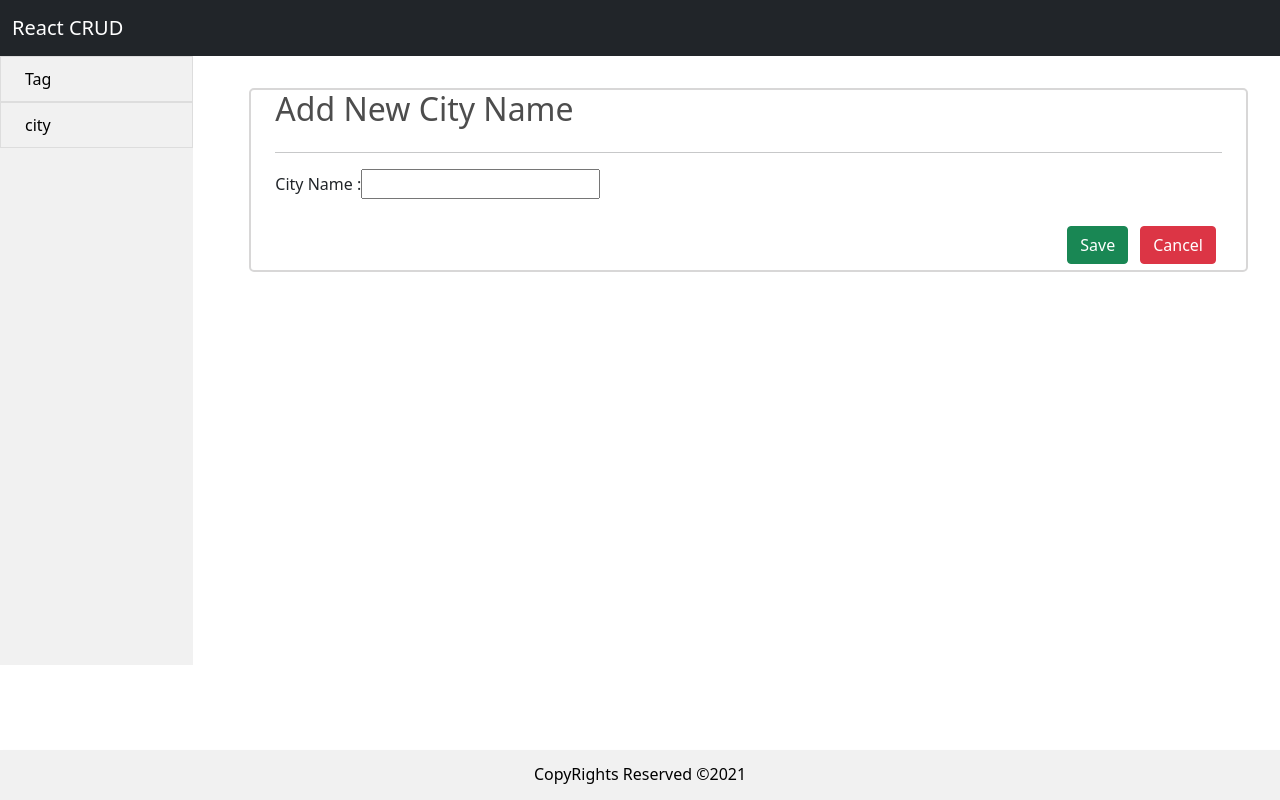
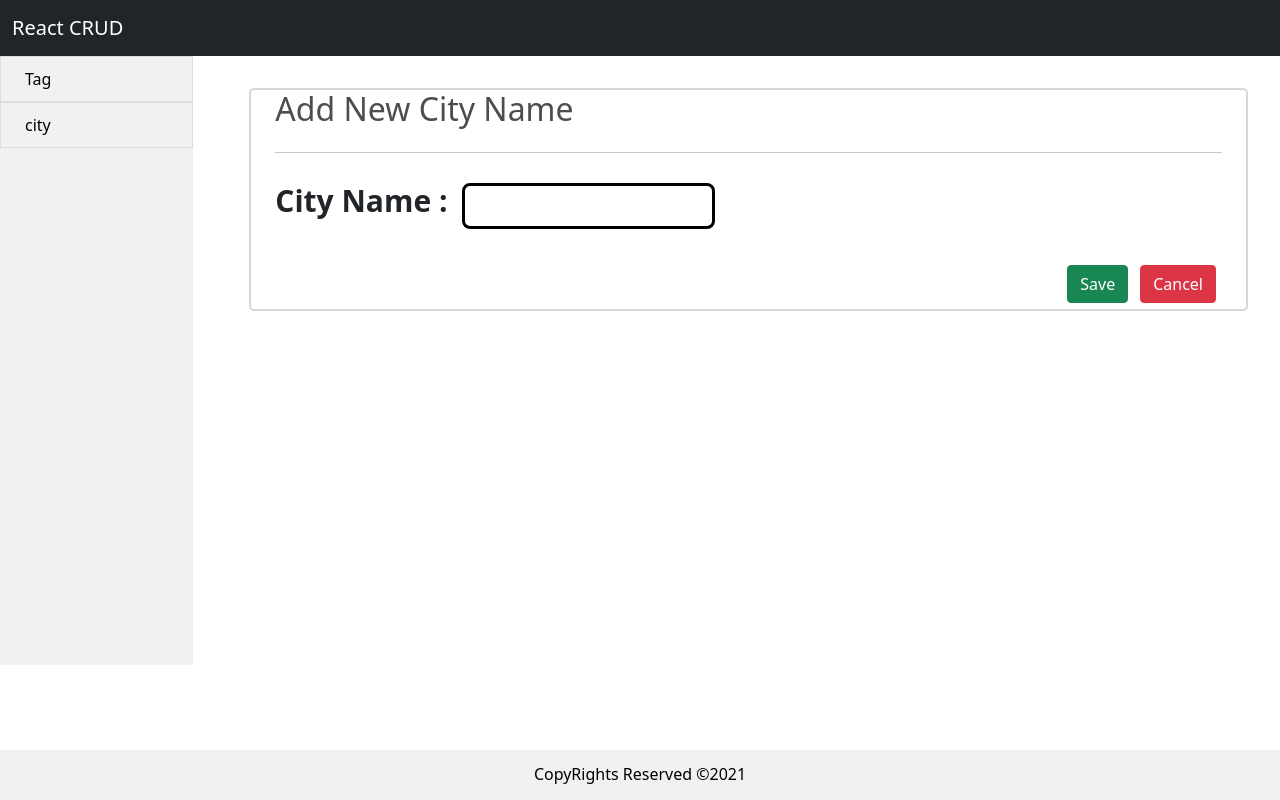
Before and after one commit to Vinoo-GIT/crud-operation, a React (Create React App) app: page /FormValidationCity in a window 1280 px wide. Built offline with nearby package versions, Linux system fonts and the light colour scheme.

Commit message:
city text box -CSS

```diff
--- a/src/components/FormValidationCity.js
+++ b/src/components/FormValidationCity.js
@@ -1,6 +1,7 @@
 import { Col, Container, Row, Form, Button } from "react-bootstrap"
 import { Link } from "react-router-dom";
 import { useForm } from "react-hook-form";
+import "../index.css";
 
 const FormValidationCity = () => {
     const {
@@ -26,8 +27,8 @@ const FormValidationCity = () => {
                 <Col sm={12}>
                     <Form onSubmit={handleSubmit(onSubmit)}>
                         <Form.Group className="mb-3">
-                            <Form.Label>City Name :</Form.Label>
-                            <input
+                            <Form.Label className = "City-name-text">City Name :</Form.Label>
+                            <input className ="city-validation-form-text-box"
                                 {...register("city", {
                                     required: true,
                                     maxLength: 20,
--- a/src/index.css
+++ b/src/index.css
@@ -59,5 +59,18 @@ code {
 }
 
 /*----------------------------------------------
-          FORM CSS
+          CITY-FORM-VALIDATION CSS
 -----------------------------------------------*/
+.city-validation-form-text-box{
+
+    padding: 8px;
+    margin: 14px;
+    border: solid;
+    border-radius: 8px;
+
+}
+
+.City-name-text{
+  font-weight: 600;
+  font-size: 30px;
+}
```
